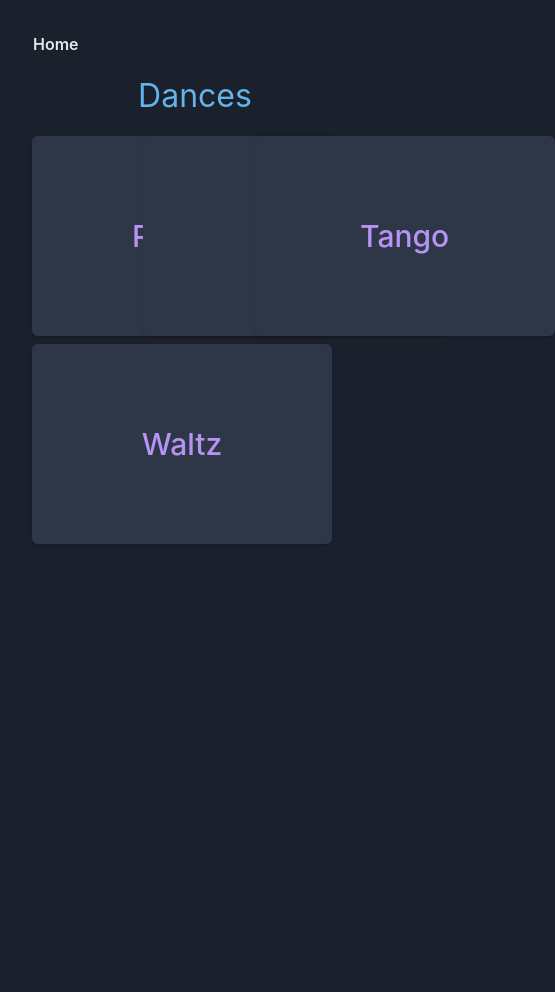
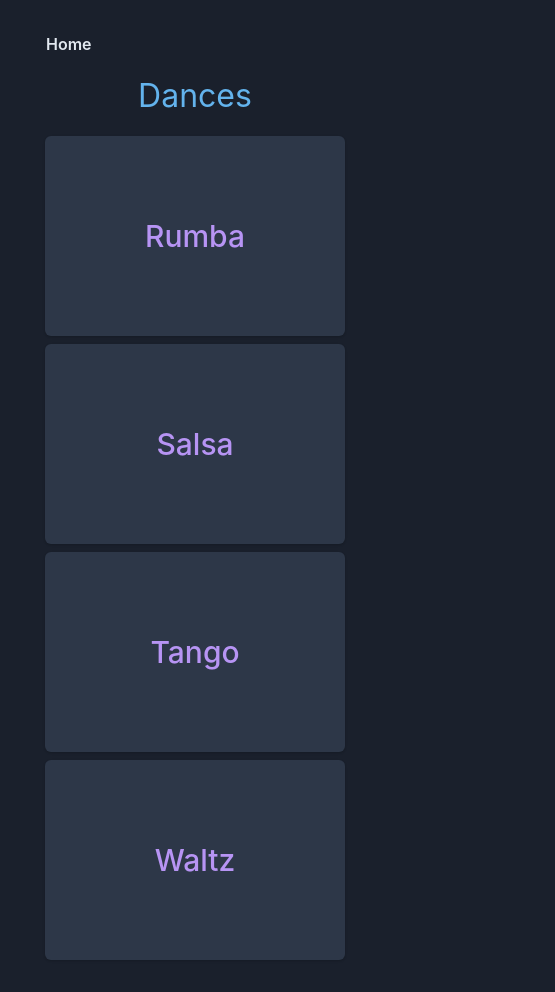
Before and after one commit to piratemermaid/dance-practice, a React (Vite) app: page / in a window 390 px wide. Shown: the whole page, 555 px wide, since content can reach past the window. Before the commit the page ends 844 px from the top, so only its background shows below. Built offline with nearby package versions, Linux system fonts and the light colour scheme.

Commit message:
make homepage layout responsive

```diff
--- a/src/pages/HomePage.jsx
+++ b/src/pages/HomePage.jsx
@@ -7,7 +7,7 @@ import dances from '../data/dances';
 export default function HomePage() {
   return (
     <PageLayout title="Dances">
-      <SimpleGrid columns={3} spacing={2}>
+      <SimpleGrid columns={[1, 2, null, 3]} spacing={2}>
         {Object.entries(dances).map(([key, dance]) => (
           <Link to={`/dance/${dance.name}`} key={key}>
             <Card
```
